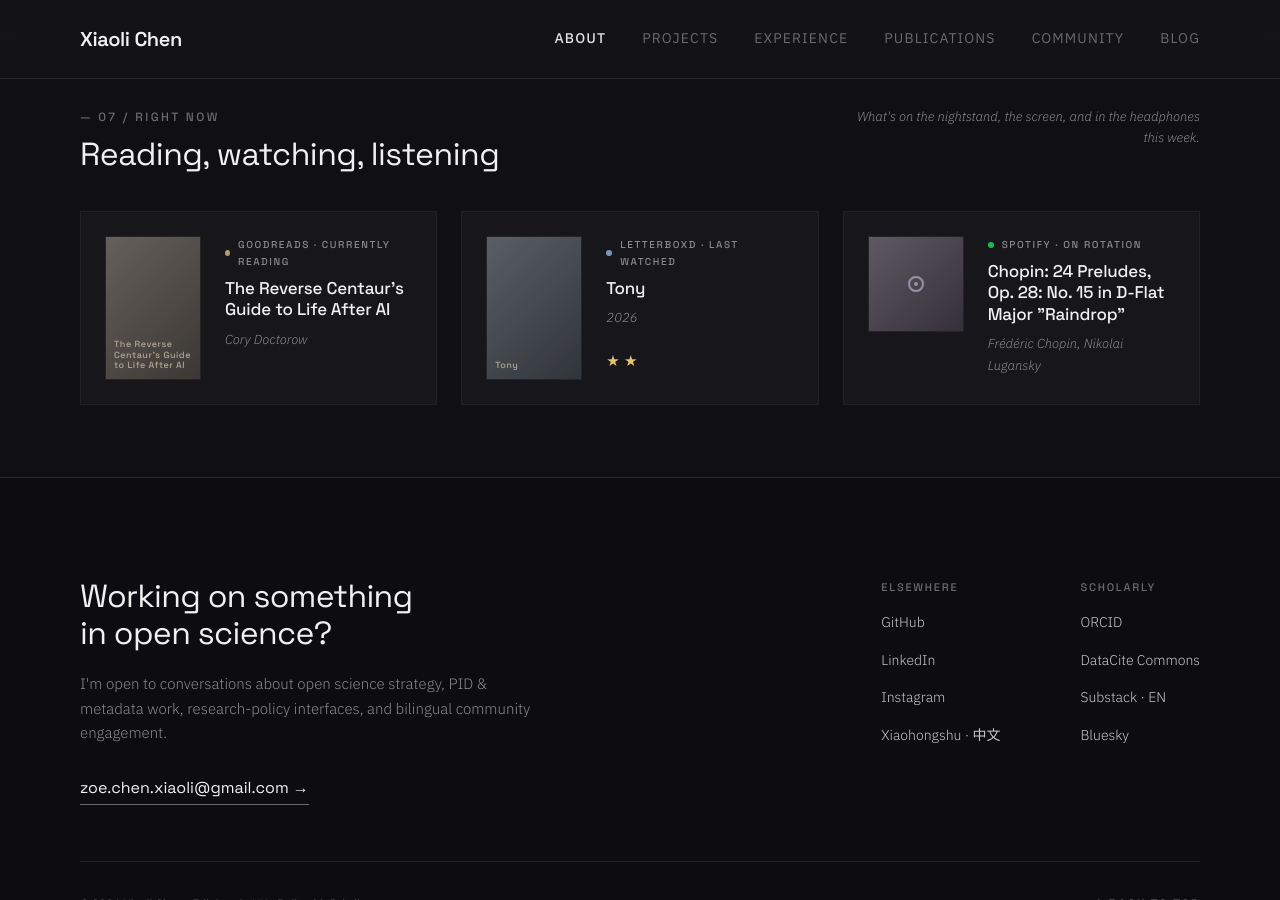
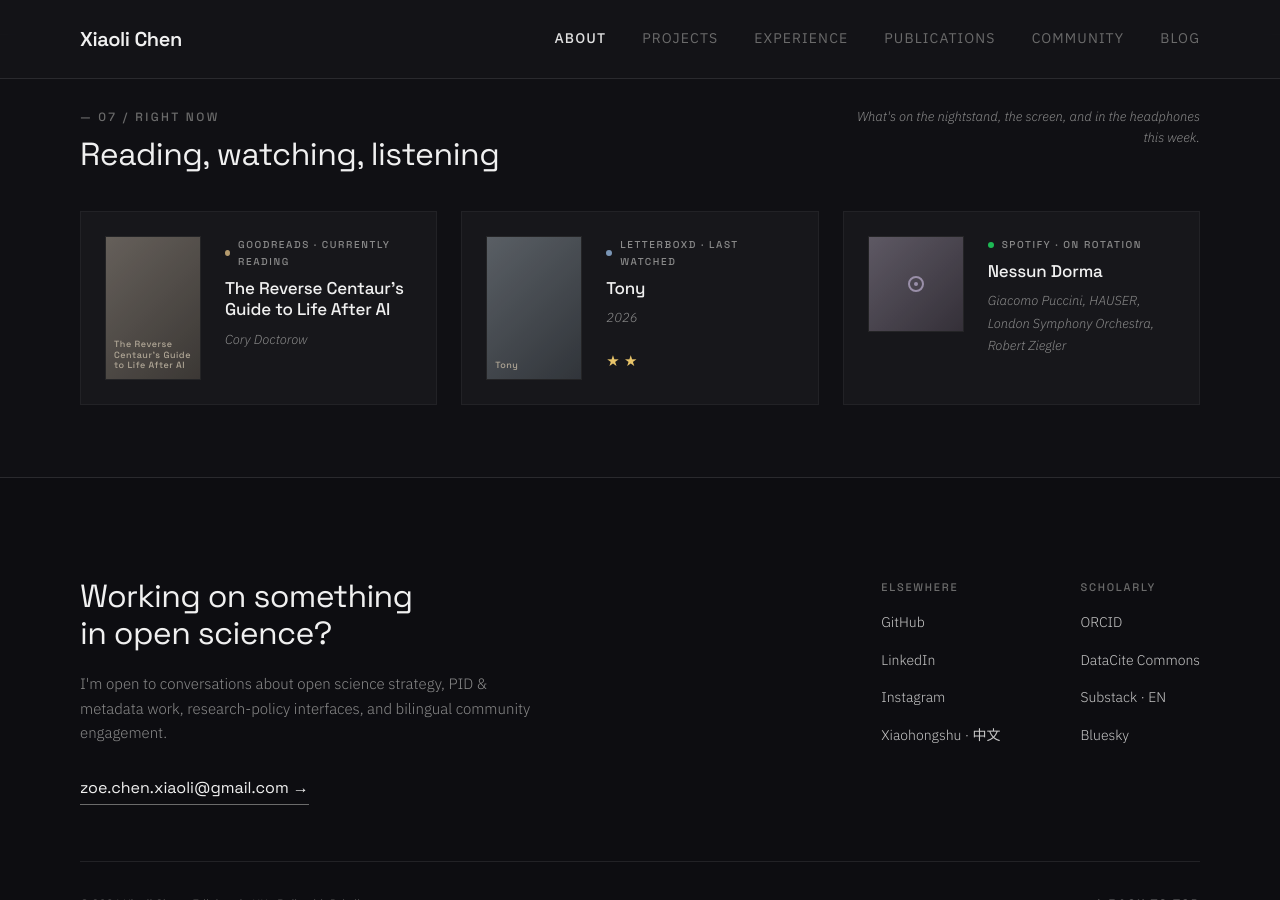
Before and after one commit to xchen101/xchen101.github.io, a Jekyll site: the page built from index.md, in a window 1280 px wide and 900 px high, scrolled down 6679 px. Built offline with Jekyll 4.4.1, drawn with Linux system fonts in a browser that asks for light colours; comment, search, counter and statistics services are not loaded; grey boxes are pictures that could not be loaded.

Commit message:
update: Right Now widget data (auto)

```diff
--- a/_data/now.yml
+++ b/_data/now.yml
@@ -1,4 +1,4 @@
-# Right now — auto-generated by Hermes cron on 2026-09-21 11:00 UTC
+# Right now — auto-generated by Hermes cron on 2026-09-21 17:00 UTC
 # Sources: Goodreads RSS / Letterboxd RSS / Spotify API
 
 reading:
@@ -24,8 +24,8 @@
   service: "Spotify"
   accent: "#1DB954"
   label: "On rotation"
-  title: "Chopin: 24 Preludes, Op. 28: No. 15 in D-Flat Major \"Raindrop\""
-  artist: "Frédéric Chopin, Nikolai Lugansky"
-  url: "https://open.spotify.com/track/4q8f3Ls32PcXE8Ks4V1ufx"
+  title: "Nessun Dorma"
+  artist: "Giacomo Puccini, HAUSER, London Symphony Orchestra, Robert Ziegler"
+  url: "https://open.spotify.com/track/6NsZucPvDbyARfXLgTpY9u"
   profile_url: "https://open.spotify.com/"
-  image: "https://i.scdn.co/image/ab67616d00001e02202caf335318df7d656dd9e4"
+  image: "https://i.scdn.co/image/ab67616d00001e02a0e19560289c8ef83ffb033b"
```
